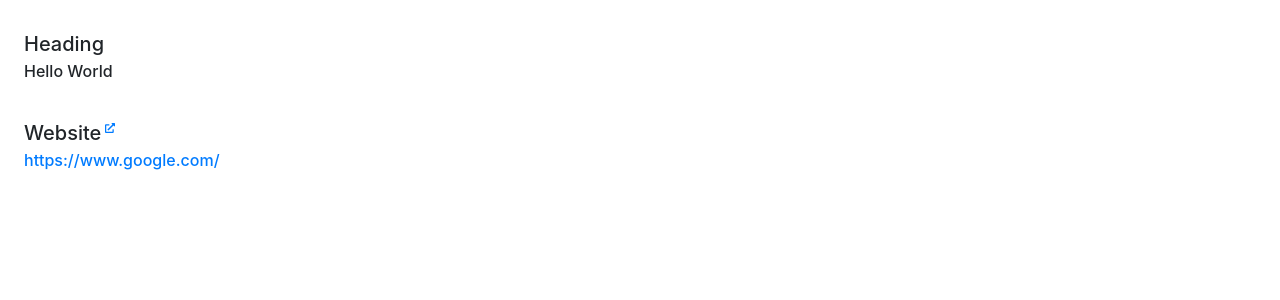
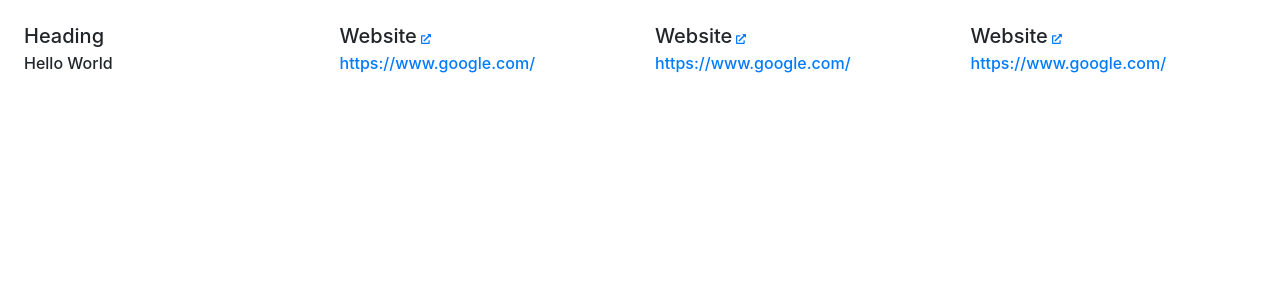
Before and after one commit to Mustafamemon/demo-app, a React (Create React App) app: page /editable-label in a window 1280 px wide. Shown: the top 300 px of the page. Built offline with nearby package versions, Linux system fonts and the light colour scheme.

Commit message:
update edilabel UI

```diff
--- a/src/DemoPages/editable-label.js
+++ b/src/DemoPages/editable-label.js
@@ -1,29 +1,65 @@
-import React, { Component } from 'react';
-import EditableLabel from '../label-editable-react'
+import React, { Component } from "react";
+import EditableLabel from "../label-editable-react";
+import {Row,Col} from 'react-bootstrap'
 class Editablelabel extends Component {
   constructor(props) {
     super(props);
     this.state = {
-            website : 'https://www.google.com/',
-            sample : 'Hello World'
-        }
+      website: "https://www.google.com/",
+      sample: "Hello World",
+    };
   }
 
   render() {
     return (
-            <div className ='m-4'>
+      <div className="m-4">
+        <Row>
+          <Col>
             <EditableLabel
-                heading = 'Heading'
-                initialValue = {this.state.sample}
-                save={(sample)=>{this.setState({sample})}}
+              heading="Heading"
+              initialValue={this.state.sample}
+              save={(sample) => {
+                this.setState({ sample }, () => console.log(this.state.sample));
+              }}
             />
-               <br />
+          </Col>
+          <Col>
             <EditableLabel
-                heading = 'Website'
-                initialValue = {this.state.website}
-                save={(website)=>{this.setState({website})}}
-                isWebsite  = {true}
+              heading="Website"
+              initialValue={this.state.website}
+              save={(website) => {
+                this.setState({ website }, () =>
+                  console.log(this.state.website)
+                );
+              }}
+              isWebsite={true}
             />
+          </Col>
+          <Col>
+            <EditableLabel
+              heading="Website"
+              initialValue={this.state.website}
+              save={(website) => {
+                this.setState({ website }, () =>
+                  console.log(this.state.website)
+                );
+              }}
+              isWebsite={true}
+            />
+          </Col>
+          <Col>
+            <EditableLabel
+              heading="Website"
+              initialValue={this.state.website}
+              save={(website) => {
+                this.setState({ website }, () =>
+                  console.log(this.state.website)
+                );
+              }}
+              isWebsite={true}
+            />
+          </Col>
+        </Row>
       </div>
     );
   }
--- a/src/label-editable-react/css/editablelabel.module.css
+++ b/src/label-editable-react/css/editablelabel.module.css
@@ -1,20 +1,26 @@
 .editicon{
     padding: 0px 4px;
-    vertical-align: super;
     color:rgb(84, 92, 216);
-    cursor:pointer
+    cursor:pointer;
+    vertical-align:text-top
+
   }
 .webicon{
     padding: 0px 4px;
-    vertical-align: super;
     color:rgb(84, 92, 216);
-    cursor:pointer
+    cursor:pointer;
+    vertical-align:text-top
+
 }
 .fs10{
     font-size: 10px
 }
 .pt6{
     padding-top: 6px;
+}
+.pointer {cursor: pointer;}
+.inputicon{
+    left:120px;
 }
 .opacity0{
     opacity: 0 !important;
--- a/src/label-editable-react/index.js
+++ b/src/label-editable-react/index.js
@@ -2,36 +2,32 @@ import React, { useState, useEffect, useRef } from "react";
 import cx from "classnames";
 import PropTypes from "prop-types";
 
-import { OverlayTrigger, Tooltip } from "react-bootstrap";
 import { FontAwesomeIcon } from "@fortawesome/react-fontawesome";
 import {
   faExternalLinkAlt,
   faPencilAlt,
+  faCheck,
+  faTimes,
 } from "@fortawesome/free-solid-svg-icons";
 
 import style from "./css/editablelabel.module.css";
 
-const renderTooltip = (props) => {
-  return (
-    <Tooltip id="button-tooltip" {...props}>
-      Esc to Cancel
-    </Tooltip>
-  );
-};
 const EditableLabel = (props) => {
   const textInput = useRef(null);
-
   const [view, setView] = useState("label");
   const [value, setValue] = useState(props.initialValue);
   const [previous, setPrevious] = useState(props.initialoValue);
-  const [hoverIcon, setHoverIcon] = useState(false);
+  const [hoverEditIcon, setHoverEditIcon] = useState(false);
+
   useEffect(() => {
     if (view === "text") {
       textInput.current.focus();
     }
   }, [view, textInput]);
+
   useEffect(() => {
     setValue(props.initialValue || "-");
+    setPrevious(props.initialValue || "-");
   }, [props.initialValue]);
   const keyUp = (e) => {
     if (props.disableKeys === true) {
@@ -79,11 +75,7 @@ const EditableLabel = (props) => {
   const renderInput = () => {
     return (
       <div>
-        <OverlayTrigger
-          placement="right"
-          delay={{ show: 250, hide: 400 }}
-          overlay={renderTooltip}
-        >
+        <div>
           <input
             type={props.inputType}
             value={value}
@@ -92,22 +84,48 @@ const EditableLabel = (props) => {
             onChange={(e) => {
               setValue(e.target.value);
             }}
-            onBlur={(e) => {
-              console.log(view);
-              setView("label");
-              setPrevious(e.target.value);
-              props.save(e.target.value);
-            }}
+            // onBlur={(e) => {
+            //   setView("label");
+            //   setPrevious(e.target.value);
+            //   props.save(e.target.value);
+            // }}
             onKeyUp={keyUp}
           />
-        </OverlayTrigger>
+          <div className={cx(style.inputicon, "position-relative")}>
+            <button className={'border border-dark border-top-0'}>
+              {" "}
+              <FontAwesomeIcon
+                icon={faCheck}
+                size={"1x"}
+                onClick={() => {
+                  const e = { ...textInput };
+                  setPrevious(e.current.value);
+                  props.save(e.current.value);
+                  setView("label");
+                }}
+              />{" "}
+            </button>
+
+            <span className="pl-1 pr-1" />
+            <button className={'border border-dark border-top-0'}>
+              <FontAwesomeIcon
+                icon={faTimes}
+                size={"1x"}
+                onClick={() => {
+                  setValue(previous || "-");
+                  setView("label");
+                }}
+              />
+            </button>
+          </div>
+        </div>
       </div>
     );
   };
   return (
     <div
-      onMouseEnter={() => setHoverIcon(true)}
-      onMouseLeave={() => setHoverIcon(false)}
+      onMouseEnter={() => setHoverEditIcon(true)}
+      onMouseLeave={() => setHoverEditIcon(false)}
     >
       <h5>
         {props.heading}
@@ -116,7 +134,7 @@ const EditableLabel = (props) => {
             {
               <FontAwesomeIcon
                 icon={faExternalLinkAlt}
-                size="1x"
+                size="2x"
                 className={style.fs10}
               />
             }
@@ -125,8 +143,8 @@ const EditableLabel = (props) => {
 
         <span
           className={cx(style.editicon, {
-            [style.opacity0]: !hoverIcon,
-            [style.opacity1]: hoverIcon,
+            [style.opacity0]: !hoverEditIcon,
+            [style.opacity1]: hoverEditIcon,
             "d-none": !props.isEditIcon,
           })}
           onClick={() => {
```
Lines whose indentation alone changed are shown as unchanged.
